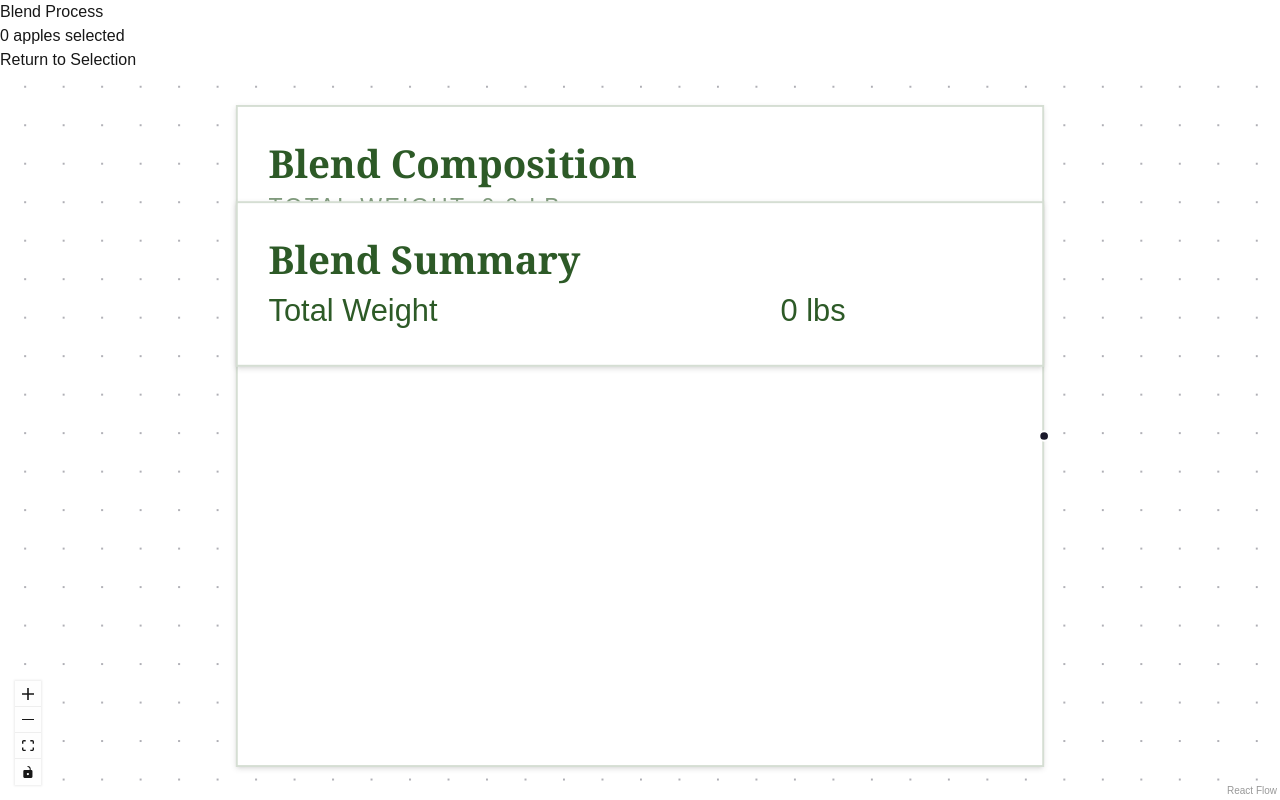
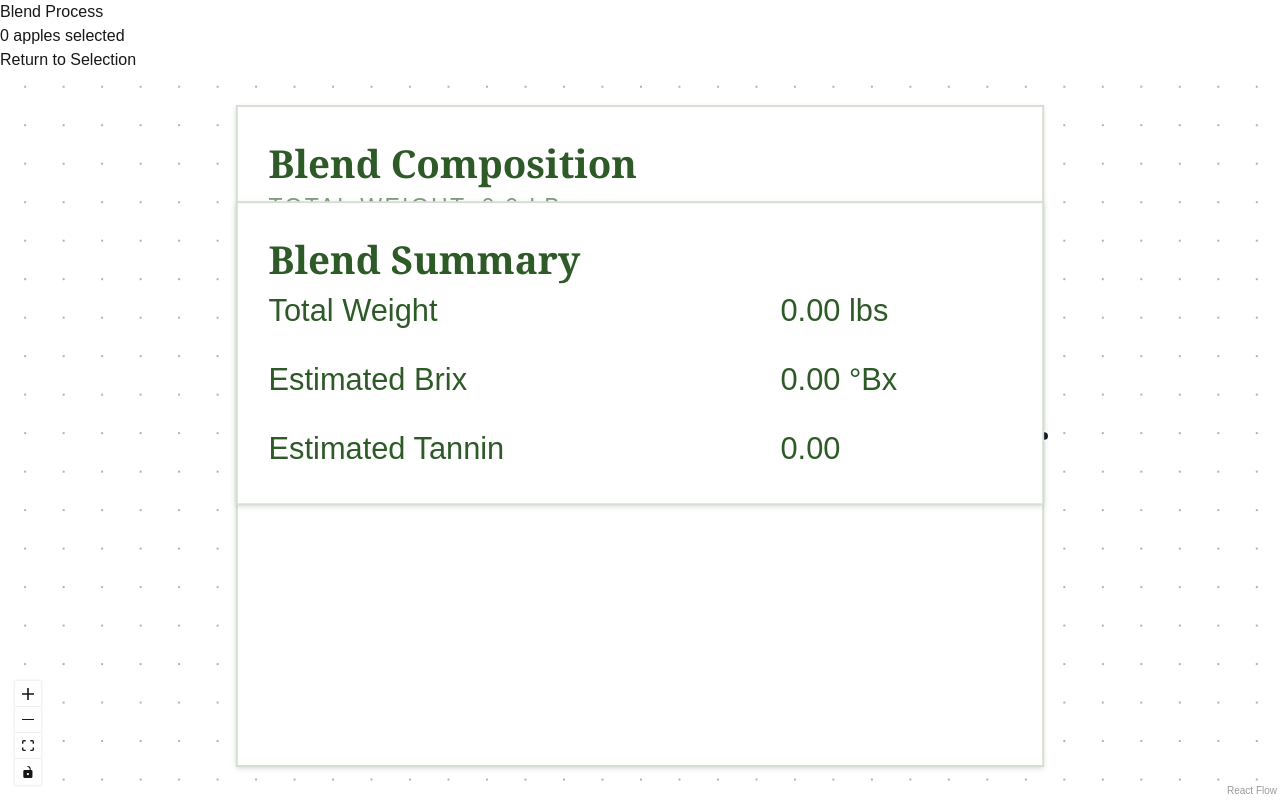
Before and after one commit to BlackPearlescence/cider-maker, a Next.js app: page /blend in a window 1280 px wide. Built offline with nearby package versions, Linux system fonts and the light colour scheme.

Commit message:
chore: total weight, estimated brix, estimated tannin for blend summary node

```diff
--- a/app/components/BlendSummaryNode.tsx
+++ b/app/components/BlendSummaryNode.tsx
@@ -6,15 +6,32 @@ import { useBatchStore } from "../stores/useBatchStore";
 export const BlendSummaryNode = () => {
   const apples = useBatchStore((state) => state.apples);
 
+  const totalWeight = apples.reduce((sum, apple) => sum + apple.weight, 0);
+  const estimatedBrix =
+    totalWeight > 0
+      ? apples.reduce((sum, apple) => sum + apple.brix * apple.weight, 0) /
+        totalWeight
+      : 0;
+
+  const estimatedTannin =
+    totalWeight > 0
+      ? apples.reduce((sum, apple) => sum + apple.tannin * apple.weight, 0) /
+        totalWeight
+      : 0;
+
   return (
     <div className="w-105 border border-[#2d5a27]/20 bg-white p-4 text-[#2d5a27] shadow-sm">
       <h2 className="font-serif text-xl font-bold">Blend Summary</h2>
       <div>
         <div className="grid grid-cols-[1fr_120px] items-center gap-3">
           <span>Total Weight</span>
-          <span>
-            {apples.reduce((sum, apple) => sum + apple.weight, 0)} lbs
-          </span>
+          <span>{totalWeight.toFixed(2)} lbs</span>
+
+          <span>Estimated Brix</span>
+          <span>{estimatedBrix.toFixed(2)} °Bx </span>
+
+          <span>Estimated Tannin</span>
+          <span>{estimatedTannin.toFixed(2)}</span>
         </div>
       </div>
     </div>
```
